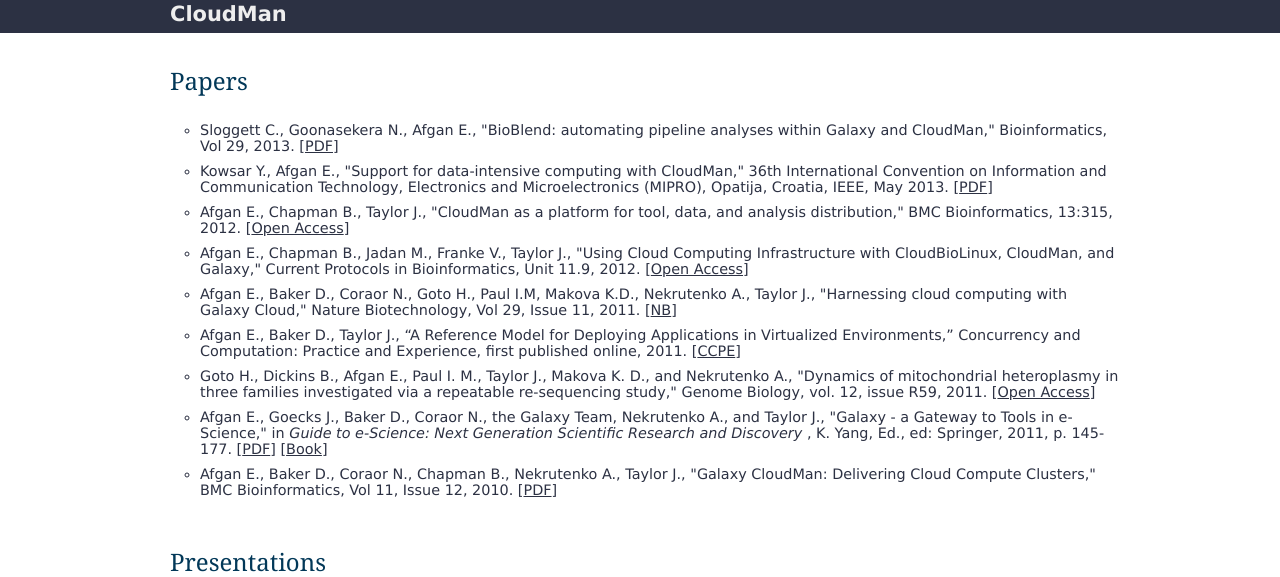
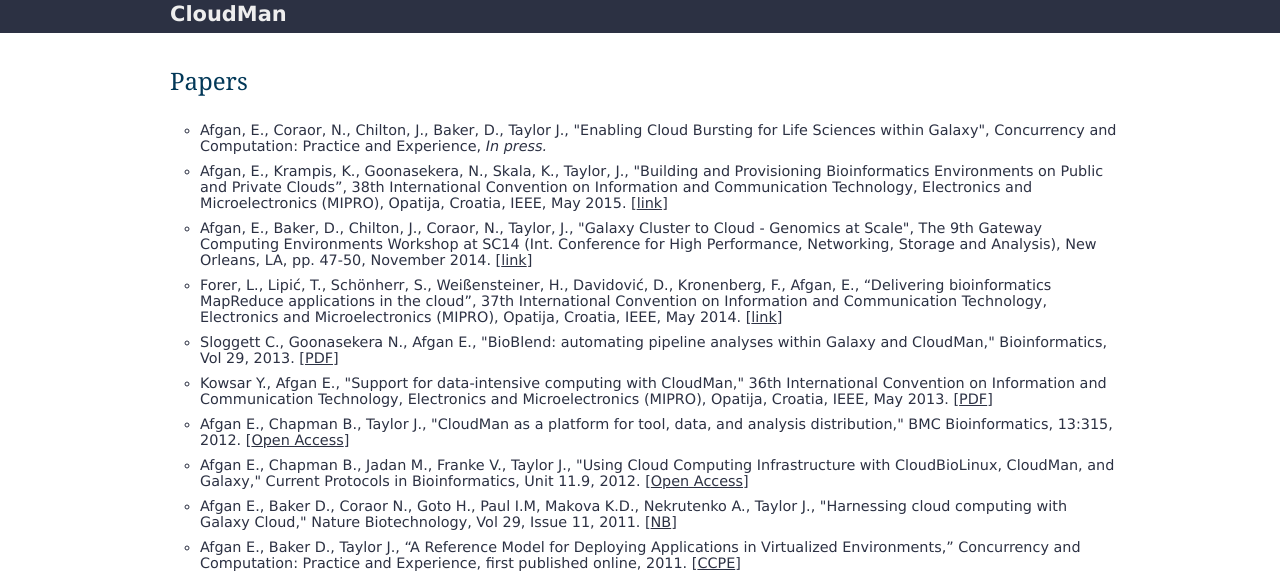
Before and after one commit to afgane/usecloudman, a Django app: template usecloudman/templates/publications.html in a window 1280 px wide. Shown: the top 577 px of the page. Run offline with Django 3.2, Linux system fonts and the light colour scheme; the template is opened without the code that fills it, so the values that code supplies are empty; parts of the project's set-up code (start-up, migrations or seed data) failed here and were passed over; some libraries are stand-ins or nearby versions.

Commit message:
Add published papers from 2014 & 2015

```diff
--- a/usecloudman/templates/publications.html
+++ b/usecloudman/templates/publications.html
@@ -26,6 +26,34 @@
         </div>
         <div class="pubs">
             <ul>
+                <li>
+                    Afgan, E., Coraor, N., Chilton, J., Baker, D., Taylor J.,
+                    "Enabling Cloud Bursting for Life Sciences within Galaxy",
+                    Concurrency and Computation: Practice and Experience, <i>In press.</i>
+                </li>
+                <li>
+                    Afgan, E., Krampis, K., Goonasekera, N., Skala, K., Taylor, J.,
+                    "Building and Provisioning Bioinformatics Environments on
+                    Public and Private Clouds”, 38th International Convention on
+                    Information and Communication Technology, Electronics and
+                    Microelectronics (MIPRO), Opatija, Croatia, IEEE, May 2015.
+                    [<a href="http://dx.doi.org/10.6084/m9.figshare.1424740" target="_blank">link</a>]
+                </li>
+                <li>
+                    Afgan, E., Baker, D., Chilton, J., Coraor, N., Taylor, J.,
+                    "Galaxy Cluster to Cloud - Genomics at Scale", The 9th Gateway
+                    Computing Environments Workshop at SC14 (Int. Conference for
+                    High Performance, Networking, Storage and Analysis), New Orleans,
+                    LA, pp. 47-50, November 2014.
+                    [<a href="http://dl.acm.org/citation.cfm?id=2690899" target="_blank">link</a>]
+                </li>
+                <li>
+                    Forer, L., Lipić, T., Schönherr, S., Weißensteiner, H.,
+                    Davidović, D., Kronenberg, F., Afgan, E., “Delivering
+                    bioinformatics MapReduce applications in the cloud”,
+                    37th International Convention on Information and Communication
+                    Technology, Electronics and Microelectronics (MIPRO), Opatija,
+                    Croatia, IEEE, May 2014. [<a href="http://bit.ly/1N6QHFc" target="_blank">link</a>]
                 <li>Sloggett C., Goonasekera N., Afgan E.,
                     "BioBlend: automating pipeline analyses within Galaxy and CloudMan," Bioinformatics, Vol 29, 2013.
                     [<a href="http://bib.irb.hr/datoteka/627609.PUBLISHED_BioBlend.pdf" target="_blank">PDF</a>]
```
